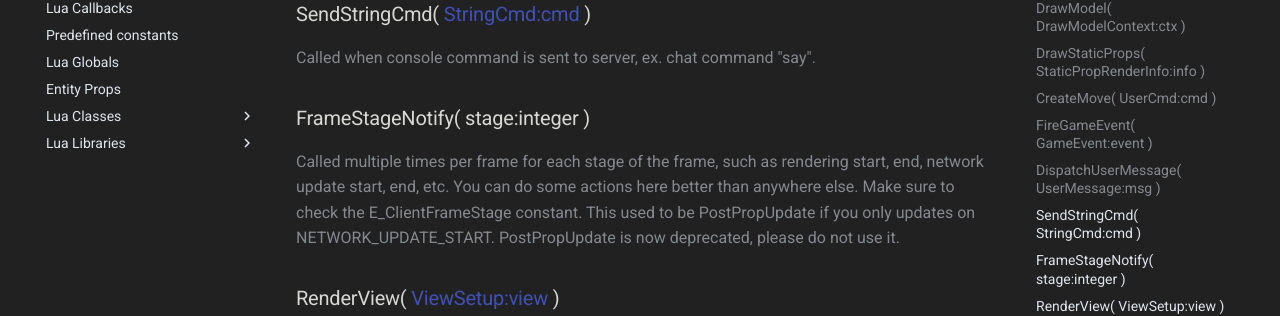
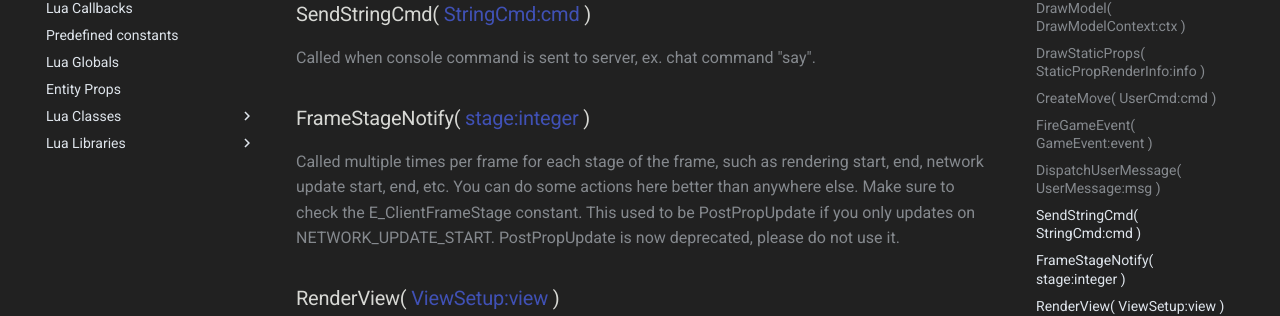
Before and after one commit to uosq/docs, an MkDocs documentation site: the page built from docs/Lua_Callbacks.md, in a window 1280 px wide and 900 px high, scrolled down 995 px. Shown: the part 154-470 px from the top of the window. Built offline with MkDocs 1.6.1 and Material for MkDocs 9.7.7, drawn with Linux system fonts in a browser that asks for light colours; part of the change alters nothing that is shown.

```diff
--- a/docs/Lua_Callbacks.md
+++ b/docs/Lua_Callbacks.md
@@ -32,7 +32,7 @@ Called on every user message of type [UserMessage](./Lua_Classes/UserMessage.md)
 
 Called when console command is sent to server, ex. chat command "say".
 
-### FrameStageNotify( stage:integer )
+### FrameStageNotify( [stage:integer](Lua_Constants.md#e_clientframestage) )
 
 Called multiple times per frame for each stage of the frame, such as rendering start, end, network update start, end, etc. You can do some actions here better than anywhere else. Make sure to check the E_ClientFrameStage constant.
 This used to be PostPropUpdate if you only updates on NETWORK_UPDATE_START. PostPropUpdate is now deprecated, please do not use it.
```
